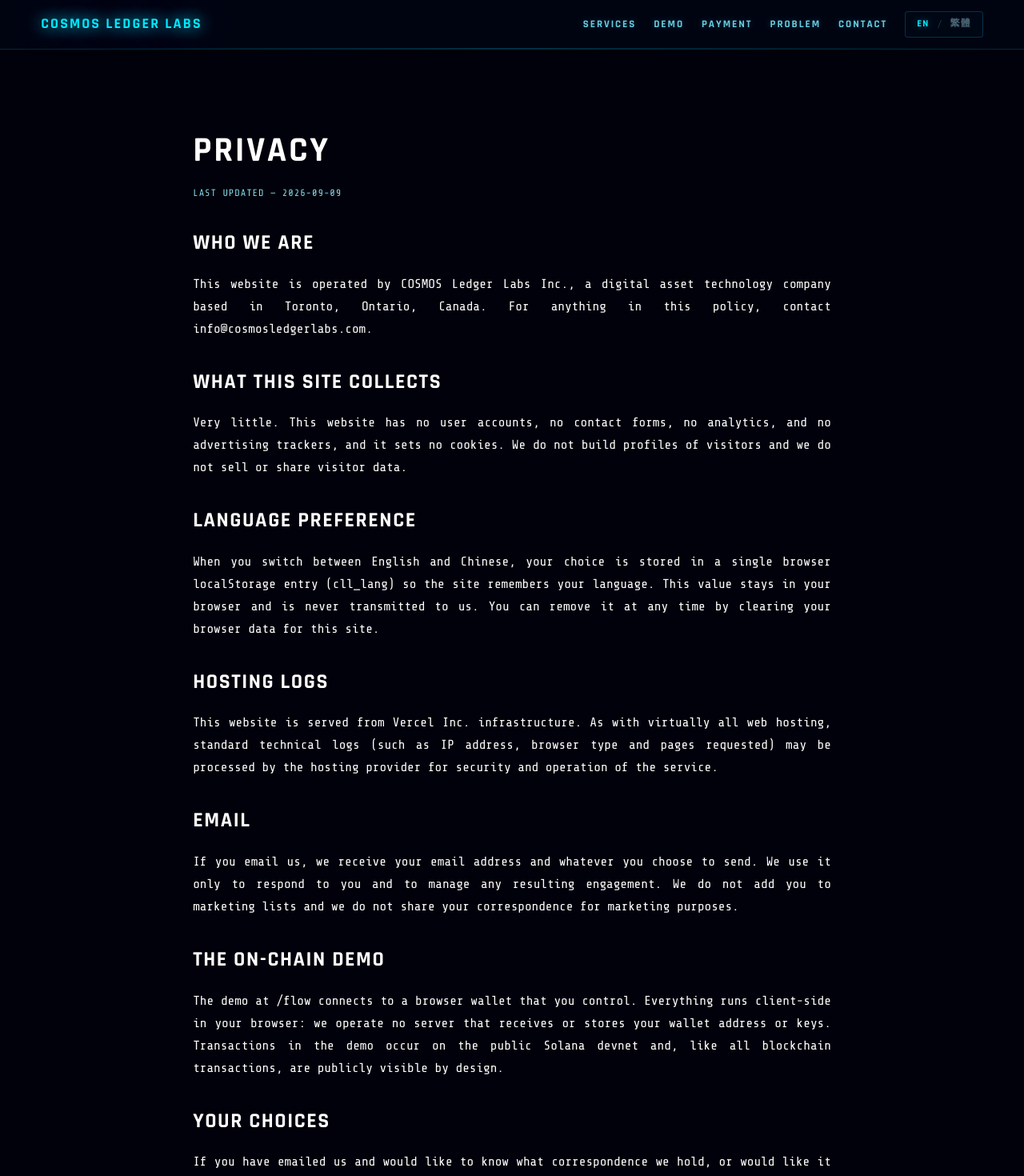
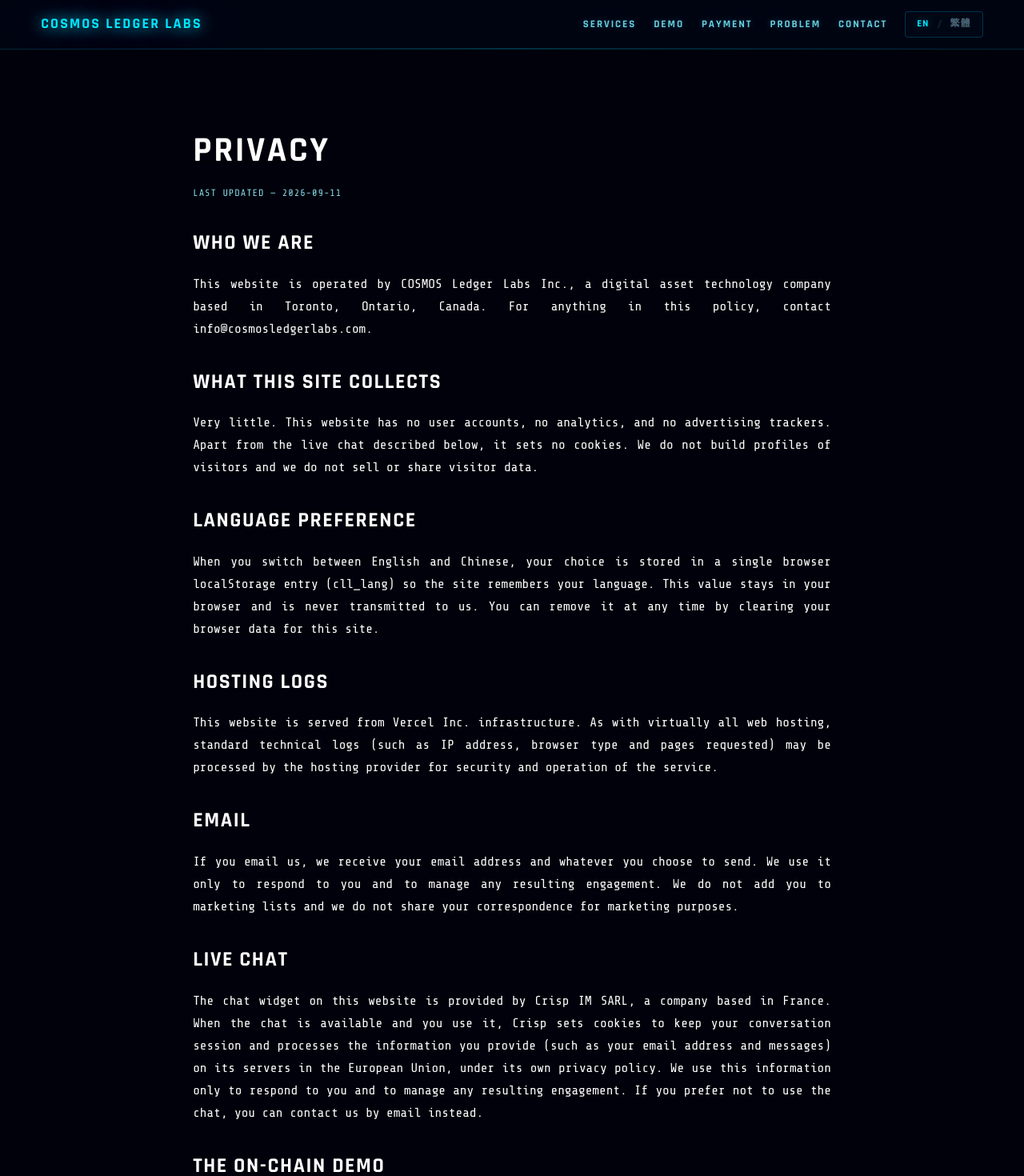
Before and after one commit to cosmosledgerlabs/cosmosledgerlabs-website, a Next.js app: page /privacy in a window 1280 px wide. Shown: the top 1470 px of the page at 80% size. Built offline with nearby package versions, Linux system fonts and the light colour scheme; no server answers.

Commit message:
Revise privacy policy and add live chat details
Updated the privacy policy to reflect the new date and added information about the live chat feature and its cookie usage.

```diff
--- a/pages/privacy.js
+++ b/pages/privacy.js
@@ -4,7 +4,7 @@ import Footer from '../components/Footer'
 import { useLang, t } from '../lib/i18n'
 import styles from '../styles/Legal.module.css'
 
-const UPDATED = '2026-09-09'
+const UPDATED = '2026-09-11'
 
 const SECTIONS = [
   {
@@ -20,8 +20,8 @@ const SECTIONS = [
     h: { en: 'WHAT THIS SITE COLLECTS', zh: '本網站收集什麼' },
     body: [
       {
-        en: 'Very little. This website has no user accounts, no contact forms, no analytics, and no advertising trackers, and it sets no cookies. We do not build profiles of visitors and we do not sell or share visitor data.',
-        zh: '幾乎不收集。本網站沒有使用者帳號、沒有聯絡表單、沒有分析工具、沒有廣告追蹤器，也不設置任何 Cookie。我們不會建立訪客檔案，亦不會出售或分享訪客資料。',
+        en: 'Very little. This website has no user accounts, no analytics, and no advertising trackers. Apart from the live chat described below, it sets no cookies. We do not build profiles of visitors and we do not sell or share visitor data.',
+        zh: '幾乎不收集。本網站沒有使用者帳號、沒有分析工具，也沒有廣告追蹤器。除下述在線聊天外，不設置任何 Cookie。我們不會建立訪客檔案，亦不會出售或分享訪客資料。',
       },
     ],
   },
@@ -49,6 +49,15 @@ const SECTIONS = [
       {
         en: 'If you email us, we receive your email address and whatever you choose to send. We use it only to respond to you and to manage any resulting engagement. We do not add you to marketing lists and we do not share your correspondence for marketing purposes.',
         zh: '若您傳送電子郵件給我們，我們會收到您的電子郵件地址及您選擇傳送的內容。我們僅將其用於回覆您以及處理後續的委託事宜。我們不會將您加入行銷名單，亦不會為行銷目的分享您的通信內容。',
+      },
+    ],
+  },
+  {
+    h: { en: 'LIVE CHAT', zh: '在線聊天' },
+    body: [
+      {
+        en: 'The chat widget on this website is provided by Crisp IM SARL, a company based in France. When the chat is available and you use it, Crisp sets cookies to keep your conversation session and processes the information you provide (such as your email address and messages) on its servers in the European Union, under its own privacy policy. We use this information only to respond to you and to manage any resulting engagement. If you prefer not to use the chat, you can contact us by email instead.',
+        zh: '本網站的聊天視窗由位於法國的 Crisp IM SARL 提供。當聊天功能開啟且您使用時，Crisp 會設置 Cookie 以維持您的對話階段，並依其自身隱私政策，在其位於歐盟的伺服器上處理您提供的資訊（例如電子郵件地址與訊息內容）。我們僅將該資訊用於回覆您及處理後續的委託事宜。若您不希望使用聊天功能，歡迎改以電子郵件與我們聯絡。',
       },
     ],
   },
@@ -89,7 +98,9 @@ export default function Privacy() {
     <>
       <Head>
         <title>{isZh ? '隱私政策 — COSMOS Ledger Labs' : 'Privacy — COSMOS Ledger Labs'}</title>
-        <meta name="description" content="Privacy policy for the COSMOS Ledger Labs Inc. website: no accounts, no analytics, no cookies. What little is processed, and by whom." />
+        <meta name="description" content={isZh
+          ? 'COSMOS Ledger Labs Inc. 網站隱私政策：無帳號、無分析工具、無 Cookie。說明少量處理的資料及其處理方。'
+          : 'Privacy policy for the COSMOS Ledger Labs Inc. website: no accounts, no analytics, no cookies. What little is processed, and by whom.'} />
         <meta name="viewport" content="width=device-width, initial-scale=1, viewport-fit=cover" />
         <meta name="robots" content="index, follow" />
         <meta name="theme-color" content="#000005" />
@@ -97,11 +108,12 @@ export default function Privacy() {
         <link rel="icon" href="/favicon.ico" sizes="any" />
         <link rel="icon" href="/favicon.svg" type="image/svg+xml" />
         <link rel="apple-touch-icon" href="/apple-touch-icon.png" />
-        <meta property="og:title" content="Privacy — COSMOS Ledger Labs" />
-        <meta property="og:description" content="Privacy policy for the COSMOS Ledger Labs Inc. website." />
+        <meta property="og:title" content={isZh ? '隱私政策 — COSMOS Ledger Labs' : 'Privacy — COSMOS Ledger Labs'} />
+        <meta property="og:description" content={isZh ? 'COSMOS Ledger Labs Inc. 網站隱私政策。' : 'Privacy policy for the COSMOS Ledger Labs Inc. website.'} />
         <meta property="og:type" content="website" />
         <meta property="og:url" content="https://cosmosledgerlabs.com/privacy" />
         <meta property="og:site_name" content="COSMOS Ledger Labs" />
+        <meta property="og:locale" content={isZh ? 'zh_TW' : 'en_CA'} />
       </Head>
 
       <Nav />
```
